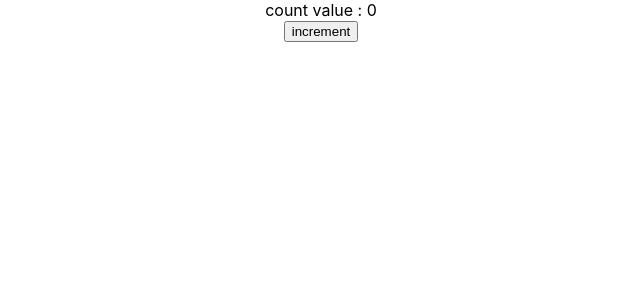
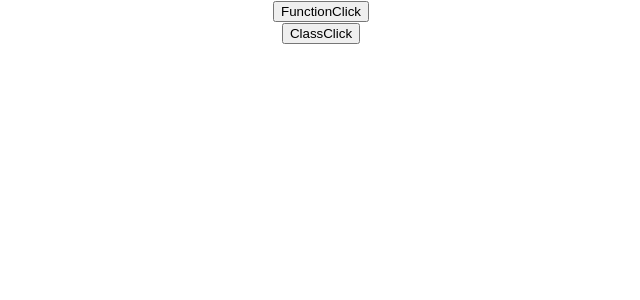
Before and after one commit to younes-h/react_012, a React (Create React App) app: page / in a window 1280 px wide. Shown: the top 300 px of the page, without its empty margins (319-959 px from the left). Built offline with nearby package versions, Linux system fonts and the light colour scheme.

Commit message:
event handler added

```diff
--- a/src/App.js
+++ b/src/App.js
@@ -5,6 +5,8 @@
 import Welcom from './components/Welcom';
 import Message from './components/Message';
 import Counter from './components/Counter';
+import FunctionClick from './components/FunctionClick';
+import ClassClick from './components/ClassClick';
 
 function App() {
   return (
@@ -21,7 +23,9 @@
         <p> heyyyyy 3</p>
      </Welcom> */}
      {/* <Message /> */}
-     <Counter />
+     {/* <Counter /> */}
+     <FunctionClick />
+     <ClassClick></ClassClick>
     </div>
   );
 }
--- /dev/null
+++ b/src/components/ClassClick.js
@@ -0,0 +1,20 @@
+import React, { Component } from 'react'
+
+export class ClassClick extends Component {
+
+
+     clickhandler(){
+        console.log("button clicked via class component");
+
+    }
+
+    render() {
+        return (
+            <div>
+                 <button onClick={this.clickhandler}  >ClassClick</button>
+            </div>
+        )
+    }
+}
+
+export default ClassClick
--- /dev/null
+++ b/src/components/FunctionClick.js
@@ -0,0 +1,17 @@
+import React from 'react'
+
+function FunctionClick() {
+
+    function clickhandler(){
+      console.log("button clicked via function component ");
+
+    }
+
+    return (
+        <div>
+            <button  onClick={clickhandler} >FunctionClick</button>
+        </div>
+    )
+}
+
+export default FunctionClick
```
Also changed, not shown: src/logo.svg (deleted).
